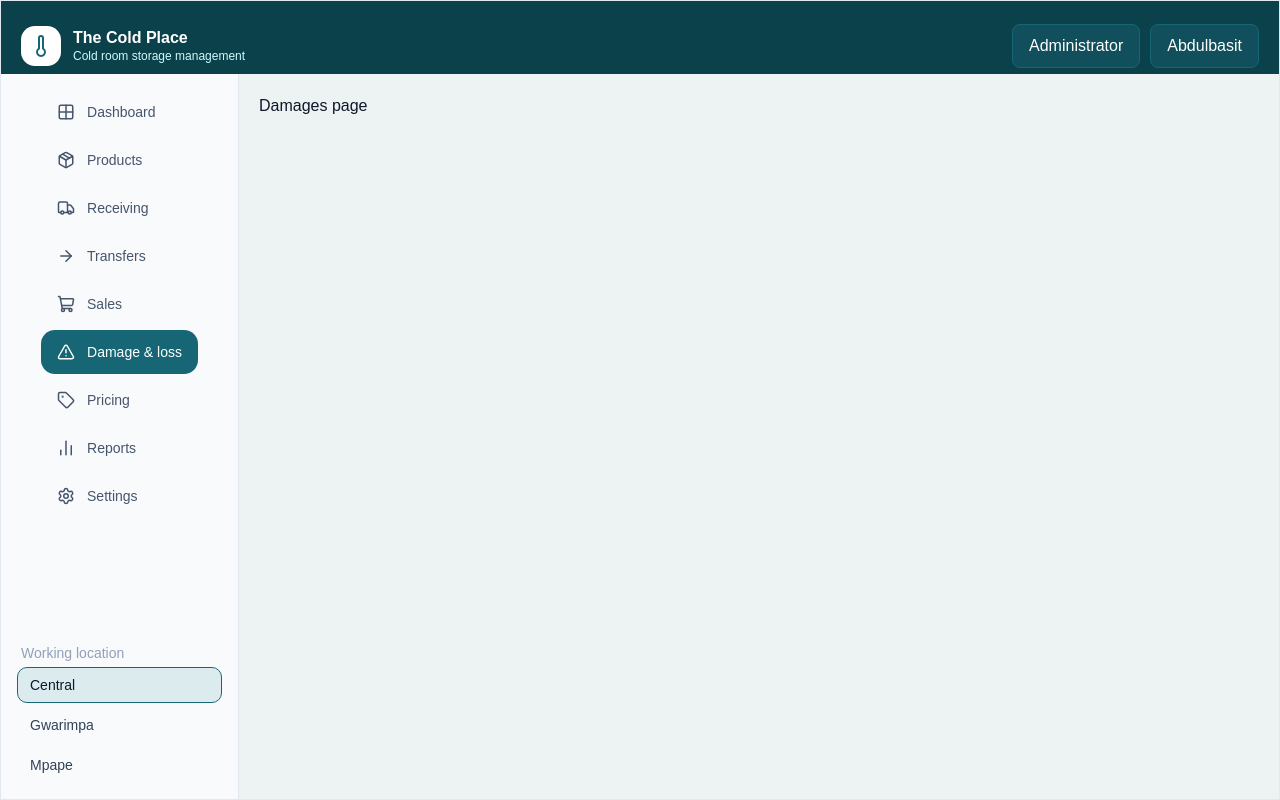
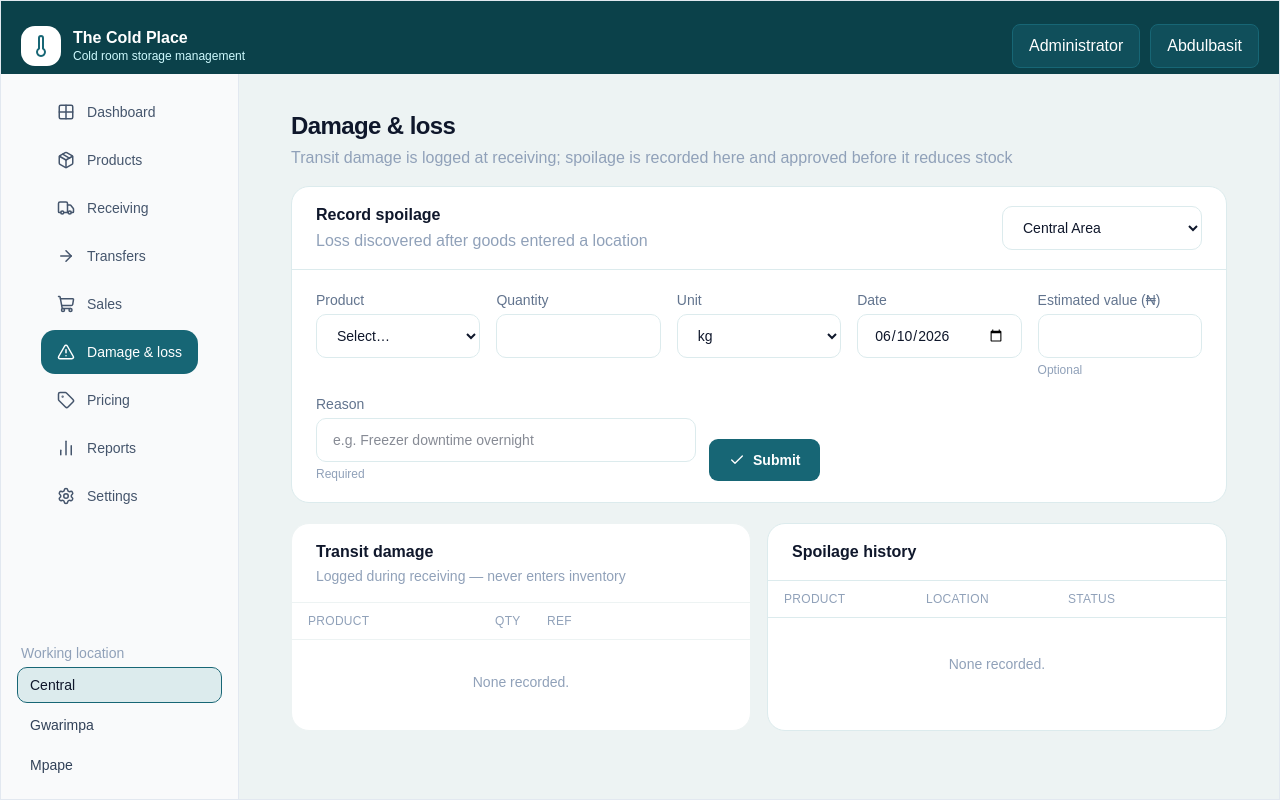
Before and after one commit to PC-Ngumoha/coldplace_sms, a React (Vite) app in the folder frontend/: page /damage in a window 1280 px wide. Built offline with nearby package versions, Linux system fonts and the light colour scheme.

Commit message:
Complete static view: Damages & Spoilage

```diff
--- a/frontend/src/pages/Damages.tsx
+++ b/frontend/src/pages/Damages.tsx
@@ -1,3 +1,239 @@
+import { useState } from "react";
+import { Button } from "@/components/ui/button";
+import { Check } from "lucide-react";
+
+type SpoilageRecord = {
+  product: string;
+  location: string;
+  quantity: string;
+  unit: string;
+  date: string;
+  reason: string;
+};
+
+const fieldClass = `h-11 w-full rounded-lg border border-lighter-teal-blue bg-white px-4 text-sm text-slate-900
+  outline-none transition focus:outline-none focus:border-teal-blue focus:ring-2 focus:ring-slate-900/15`;
+
 export default function Damages() {
-  return <div>Damages page</div>;
+  const [location, setLocation] = useState("Central Area");
+  const [product, setProduct] = useState("");
+  const [quantity, setQuantity] = useState("");
+  const [unit, setUnit] = useState("kg");
+  const [date, setDate] = useState("2026-06-10");
+  const [value, setValue] = useState("");
+  const [reason, setReason] = useState("");
+  const [records, setRecords] = useState<SpoilageRecord[]>([]);
+
+  function submitSpoilage(event: React.FormEvent<HTMLFormElement>) {
+    event.preventDefault();
+    setRecords((current) => [
+      { product, location, quantity, unit, date, reason },
+      ...current,
+    ]);
+    setProduct("");
+    setQuantity("");
+    setValue("");
+    setReason("");
+  }
+
+  return (
+    <main className="min-h-screen bg-lightest-teal-blue px-2 py-4 text-slate-900 lg:px-8">
+      <div className="mx-auto max-w-[1440px]">
+        <header className="mb-4">
+          <h1 className="text-xl md:text-2xl font-semibold tracking-tight">
+            Damage &amp; loss
+          </h1>
+          <p className="mt-1 text-[12px] text-slate-400 md:text-base">
+            Transit damage is logged at receiving; spoilage is recorded here and
+            approved before it reduces stock
+          </p>
+        </header>
+
+        <section className="overflow-hidden rounded-2xl border border-lighter-teal-blue bg-white">
+          <div
+            className="flex flex-col gap-4 border-b border-lighter-teal-blue px-5 py-4 sm:flex-row
+          sm:items-center sm:justify-between sm:px-6"
+          >
+            <div>
+              <h2 className="font-semibold">Record spoilage</h2>
+              <p className="mt-0.5 text-[12px] md:text-base text-slate-400">
+                Loss discovered after goods entered a location
+              </p>
+            </div>
+            <label className="sr-only" htmlFor="damage-location">
+              Location
+            </label>
+            <select
+              id="damage-location"
+              className={`${fieldClass} sm:w-[200px]`}
+              value={location}
+              onChange={(event) => setLocation(event.target.value)}
+            >
+              <option>Central Area</option>
+              <option>North Store</option>
+              <option>South Store</option>
+            </select>
+          </div>
+
+          <form className="p-5 sm:px-6 sm:py-5" onSubmit={submitSpoilage}>
+            <div className="grid grid-cols-1 gap-x-4 gap-y-4 sm:grid-cols-2 lg:grid-cols-5">
+              <label className="block text-sm font-medium text-slate-500">
+                Product
+                <select
+                  className={`${fieldClass} mt-1`}
+                  value={product}
+                  onChange={(event) => setProduct(event.target.value)}
+                  required
+                >
+                  <option value="">Select…</option>
+                  <option>Fresh produce</option>
+                  <option>Dairy</option>
+                  <option>Frozen goods</option>
+                  <option>Meat</option>
+                </select>
+              </label>
+              <label className="block text-sm font-medium text-slate-500">
+                Quantity
+                <input
+                  className={`${fieldClass} mt-1`}
+                  type="number"
+                  min="0.01"
+                  step="any"
+                  value={quantity}
+                  onChange={(event) => setQuantity(event.target.value)}
+                  required
+                />
+              </label>
+              <label className="block text-sm font-medium text-slate-500">
+                Unit
+                <select
+                  className={`${fieldClass} mt-1`}
+                  value={unit}
+                  onChange={(event) => setUnit(event.target.value)}
+                >
+                  <option>kg</option>
+                  <option>units</option>
+                  <option>boxes</option>
+                  <option>litres</option>
+                </select>
+              </label>
+              <label className="block text-sm font-medium text-slate-500">
+                Date
+                <input
+                  className={`${fieldClass} mt-1`}
+                  type="date"
+                  value={date}
+                  onChange={(event) => setDate(event.target.value)}
+                  required
+                />
+              </label>
+              <label className="block text-sm font-medium text-slate-500">
+                Estimated value (₦)
+                <input
+                  className={`${fieldClass} mt-1`}
+                  type="number"
+                  min="0"
+                  step="any"
+                  value={value}
+                  onChange={(event) => setValue(event.target.value)}
+                />
+                <span className="mt-1 block text-xs font-normal text-slate-400">
+                  Optional
+                </span>
+              </label>
+            </div>
+
+            <div className="mt-4 flex flex-col items-start gap-3 sm:flex-row sm:items-end">
+              <label className="block w-full text-sm font-medium text-slate-500 sm:max-w-[380px]">
+                Reason
+                <input
+                  className={`${fieldClass} mt-1`}
+                  type="text"
+                  placeholder="e.g. Freezer downtime overnight"
+                  value={reason}
+                  onChange={(event) => setReason(event.target.value)}
+                  required
+                />
+                <span className="mt-1 block text-xs font-normal text-slate-400">
+                  Required
+                </span>
+              </label>
+              <Button
+                type="submit"
+                className="inline-flex h-11 w-full items-center justify-center gap-2 rounded-lg
+                bg-teal-blue p-5 font-semibold text-white transition hover:bg-darker-teal-blue
+                focus:outline-none focus:ring-2 focus:ring-teal-blue focus:ring-offset-2 sm:w-auto"
+              >
+                <Check size={18} />
+                <span>Submit</span>
+              </Button>
+            </div>
+          </form>
+        </section>
+
+        <div className="mt-5 grid grid-cols-1 gap-4 lg:grid-cols-2">
+          <section className="overflow-hidden rounded-2xl border border-lightest-teal-blue bg-white">
+            <div className="border-b border-lightest-teal-blue px-5 py-4 sm:px-6">
+              <h2 className="font-semibold">Transit damage</h2>
+              <p className="mt-0.5 text-sm text-slate-400">
+                Logged during receiving — never enters inventory
+              </p>
+            </div>
+            <div
+              className="grid grid-cols-[1fr_52px_1fr] border-b border-lightest-teal-blue px-3 py-2.5 text-xs
+            font-medium uppercase tracking-wide text-slate-400 sm:px-4"
+            >
+              <span>Product</span>
+              <span>Qty</span>
+              <span>Ref</span>
+            </div>
+            <div className="min-h-[88px] px-4 py-8 text-center text-sm text-slate-400">
+              None recorded.
+            </div>
+          </section>
+
+          <section className="overflow-hidden rounded-2xl border border-lighter-teal-blue bg-white">
+            <div className="border-b border-lighter-teal-blue px-5 py-4 sm:px-6">
+              <h2 className="font-semibold">Spoilage history</h2>
+            </div>
+            <div
+              className="grid grid-cols-3 border-b border-lighter-teal-blue px-3 py-2.5 text-xs
+            font-medium uppercase tracking-wide text-slate-400 sm:px-4"
+            >
+              <span>Product</span>
+              <span>Location</span>
+              <span>Status</span>
+            </div>
+            {records.length === 0 ? (
+              <div className="min-h-[112px] px-4 py-9 text-center text-sm text-slate-400">
+                None recorded.
+              </div>
+            ) : (
+              <ul className="divide-y divide-lightest-teal-blue">
+                {records.map((record, index) => (
+                  <li
+                    key={`${record.product}-${record.date}-${index}`}
+                    className="grid grid-cols-3 gap-2 px-3 py-3 text-sm sm:px-4"
+                  >
+                    <span className="min-w-0 break-words">
+                      {record.product}
+                      <small className="block text-xs text-slate-400">
+                        {record.quantity} {record.unit} · {record.date}
+                      </small>
+                    </span>
+                    <span className="break-words">{record.location}</span>
+                    <span>
+                      <span className="rounded-full bg-amber-50 px-2 py-1 text-xs text-amber-800">
+                        Pending approval
+                      </span>
+                    </span>
+                  </li>
+                ))}
+              </ul>
+            )}
+          </section>
+        </div>
+      </div>
+    </main>
+  );
 }
```
